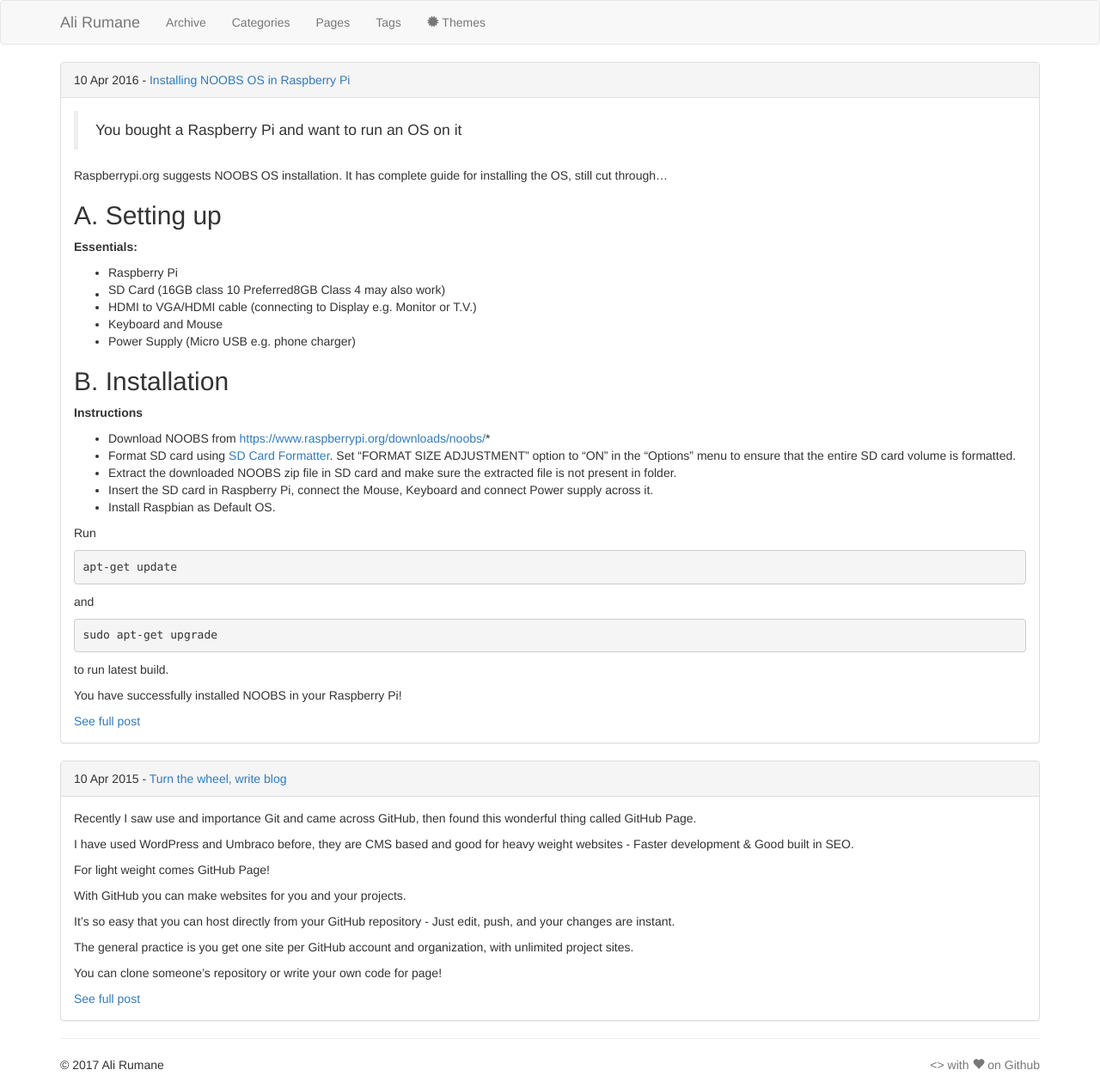
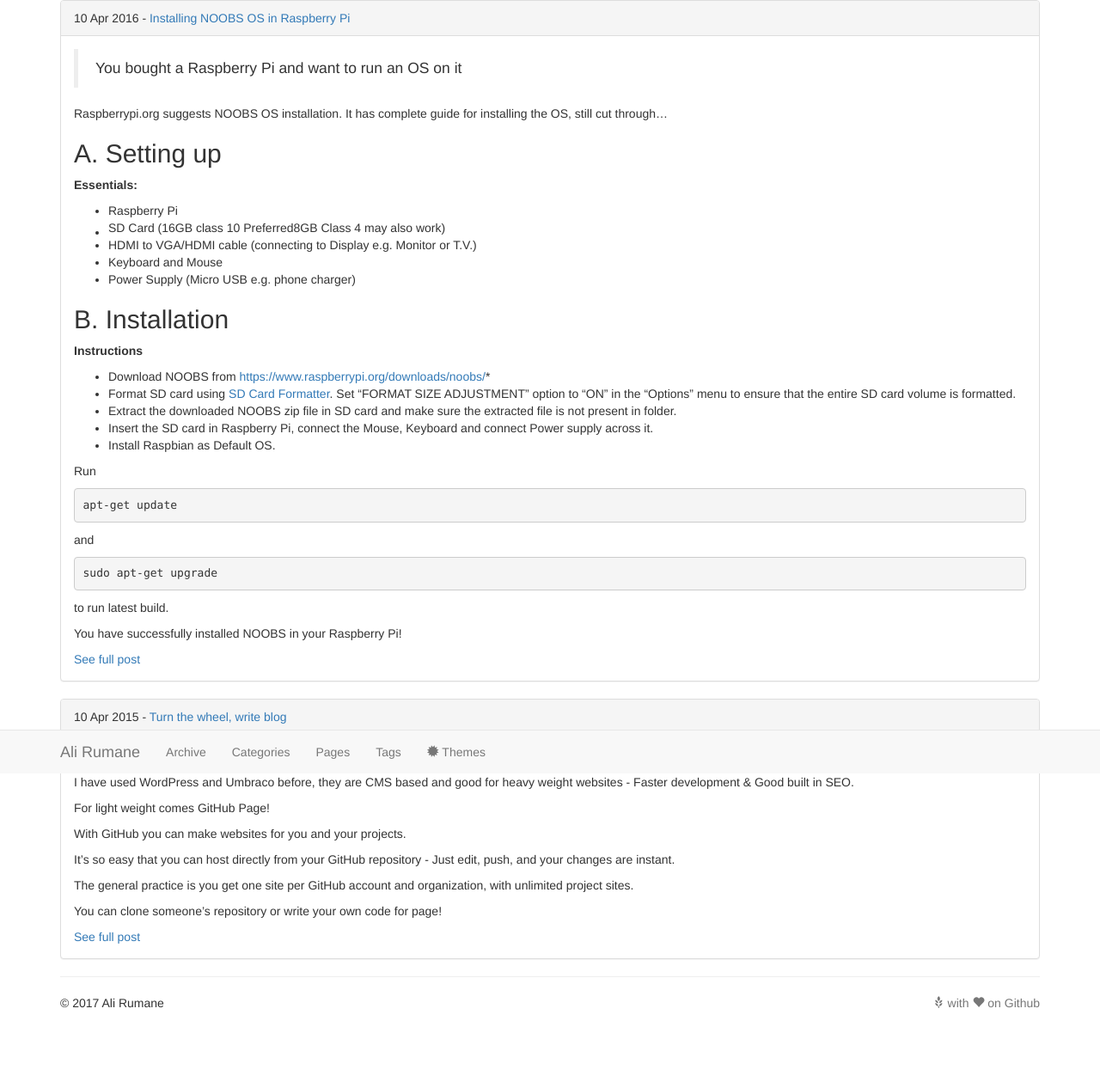
Before and after one commit to alirumane/ali-backup, a Jekyll site: the page built from index.md, in a window 1280 px wide. Shown: the whole page at 86% size. Built offline with Jekyll 4.4.1, drawn with Linux system fonts in a browser that asks for light colours; nearby versions of some CDN libraries; library files that are not in the unit come from our copies; after the commit the page ends 1187 px from its top, so only the background shows below that.

Commit message:
Update default.html

```diff
--- a/_includes/themes/bootstrap/default.html
+++ b/_includes/themes/bootstrap/default.html
@@ -21,7 +21,7 @@
   </head>
 
   <body>
-    <nav class="navbar navbar-default" role="navigation">
+    <nav class="navbar navbar-default navbar-fixed-bottom" role="navigation">
       <div class="container">
         <div class="navbar-header">
           <button type="button" class="navbar-toggle" data-toggle="collapse" data-target=".navbar-ex1-collapse">
@@ -53,7 +53,7 @@
         <p>
           &copy; {{ site.time | date: '%Y' }} {{ site.author.name }}
           <span class="pull-right text-muted">
-            <> with <span class="glyphicon glyphicon-heart"></span> on Github
+            <span class="glyphicon glyphicon-grain"></span> with <span class="glyphicon glyphicon-heart"></span> on Github
           </span>
         </p>
       </footer>
```
